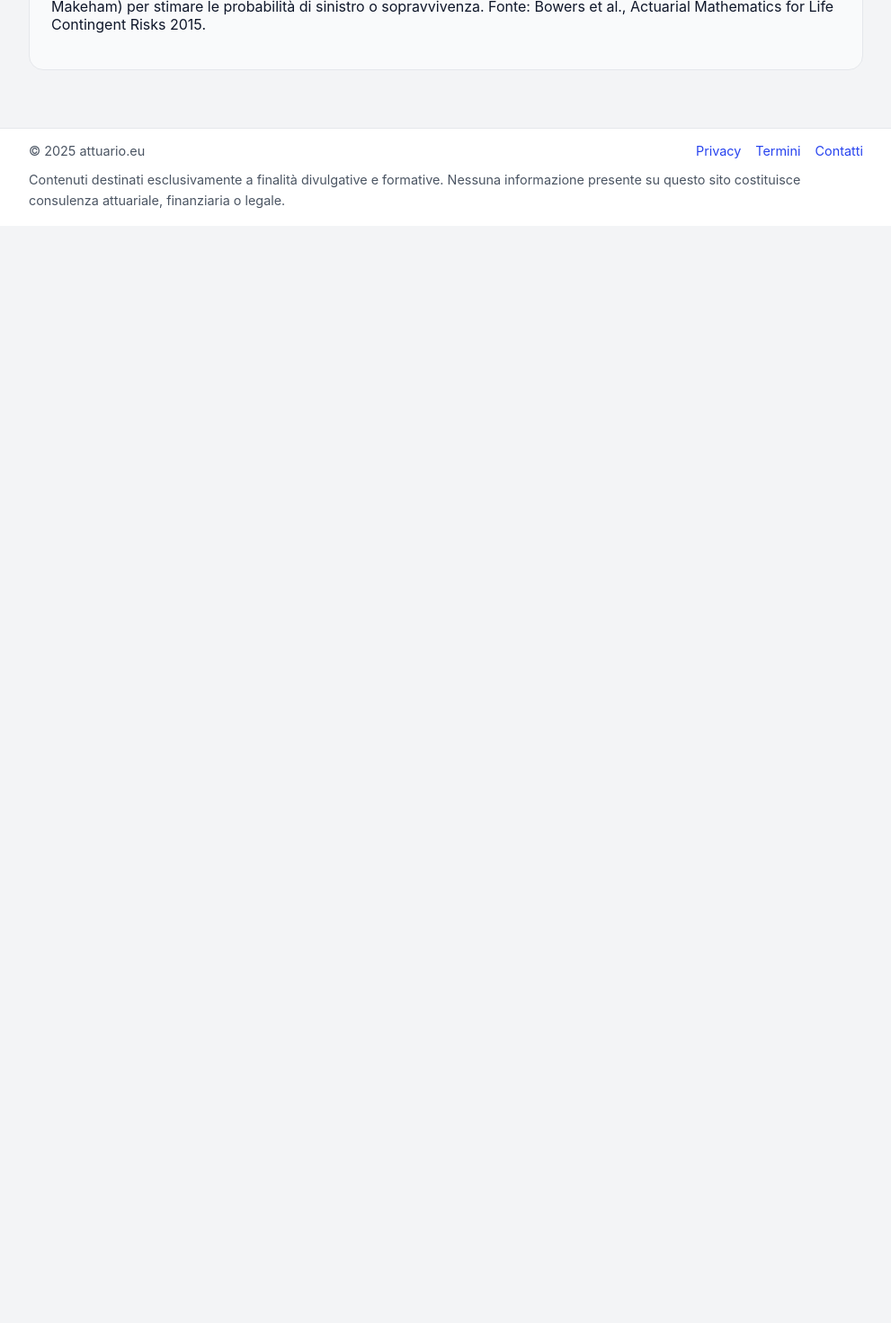
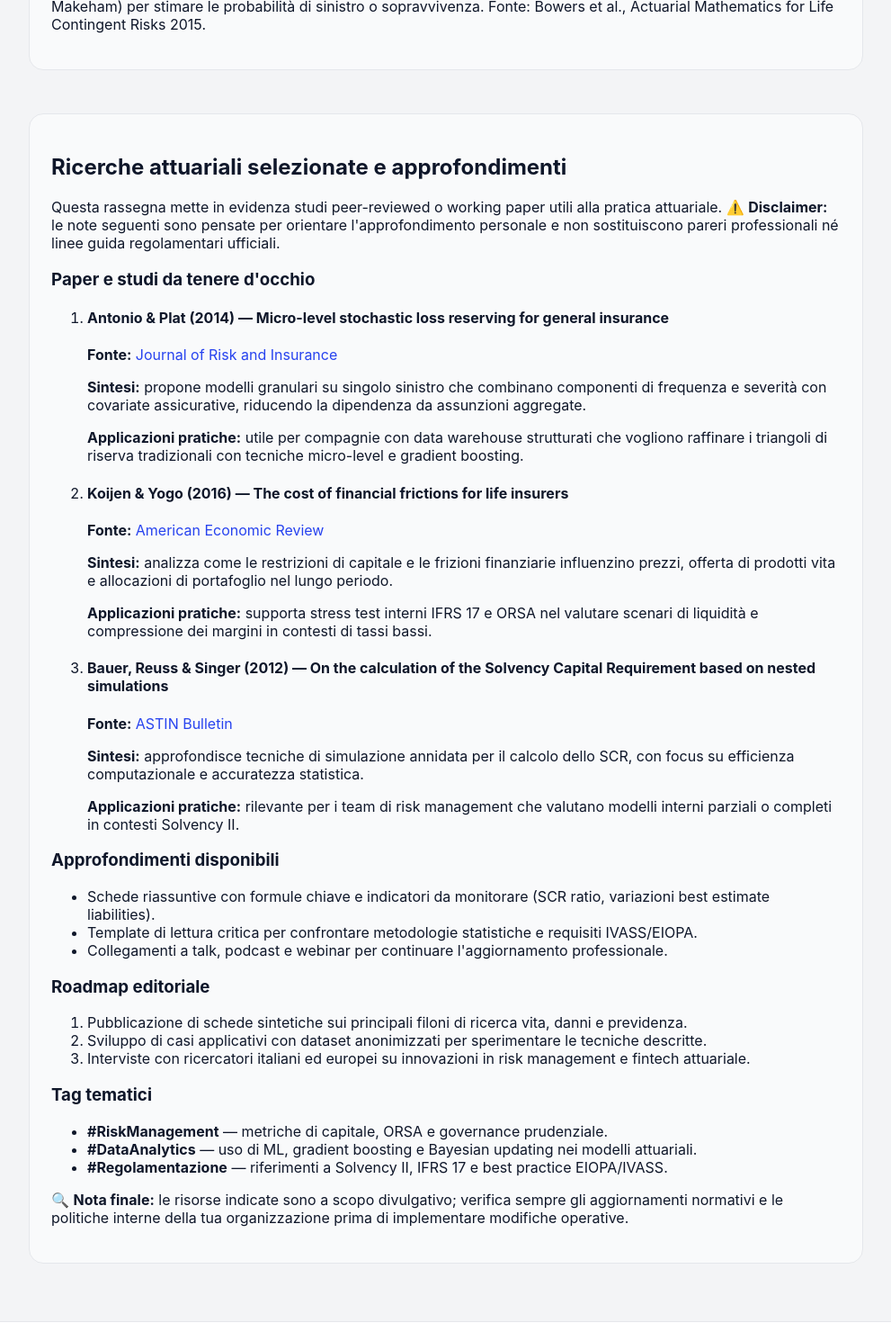
Before and after one commit to pietroscik/attuario-eu, a Next.js app: page /wiki in a window 1280 px wide. Shown: the part 1620-3090 px from the top of the page at 90% size, without its empty margins (144-1135 px from the left). Before the commit the page ends 1871 px from the top, so only its background shows below. Built offline with nearby package versions, Linux system fonts and the light colour scheme.

Commit message:
Aggiungi sezione ricerche attuariali alla wiki

```diff
--- a/pages/wiki.js
+++ b/pages/wiki.js
@@ -71,6 +71,103 @@ export default function Wiki() {
           le probabilità di sinistro o sopravvivenza. Fonte: Bowers et al., Actuarial Mathematics for Life Contingent Risks 2015.
         </p>
       </section>
+      <section className="info-panel" aria-labelledby="ricerche-attuariali">
+        <h2 id="ricerche-attuariali">Ricerche attuariali selezionate e approfondimenti</h2>
+        <p>
+          Questa rassegna mette in evidenza studi peer-reviewed o working paper utili alla pratica attuariale. ⚠️{" "}
+          <strong>Disclaimer:</strong> le note seguenti sono pensate per orientare l&apos;approfondimento personale e non sostituiscono
+          pareri professionali né linee guida regolamentari ufficiali.
+        </p>
+        <h3>Paper e studi da tenere d&apos;occhio</h3>
+        <ol>
+          <li>
+            <h4>Antonio &amp; Plat (2014) — Micro-level stochastic loss reserving for general insurance</h4>
+            <p>
+              <strong>Fonte:</strong>{" "}
+              <a href="https://onlinelibrary.wiley.com/doi/10.1111/jori.12029" rel="noreferrer" target="_blank">
+                Journal of Risk and Insurance
+              </a>
+            </p>
+            <p>
+              <strong>Sintesi:</strong> propone modelli granulari su singolo sinistro che combinano componenti di frequenza e severità con
+              covariate assicurative, riducendo la dipendenza da assunzioni aggregate.
+            </p>
+            <p>
+              <strong>Applicazioni pratiche:</strong> utile per compagnie con data warehouse strutturati che vogliono raffinare i triangoli di
+              riserva tradizionali con tecniche micro-level e gradient boosting.
+            </p>
+          </li>
+          <li>
+            <h4>Koijen &amp; Yogo (2016) — The cost of financial frictions for life insurers</h4>
+            <p>
+              <strong>Fonte:</strong>{" "}
+              <a href="https://www.aeaweb.org/articles?id=10.1257/aer.20130876" rel="noreferrer" target="_blank">
+                American Economic Review
+              </a>
+            </p>
+            <p>
+              <strong>Sintesi:</strong> analizza come le restrizioni di capitale e le frizioni finanziarie influenzino prezzi, offerta di
+              prodotti vita e allocazioni di portafoglio nel lungo periodo.
+            </p>
+            <p>
+              <strong>Applicazioni pratiche:</strong> supporta stress test interni IFRS 17 e ORSA nel valutare scenari di liquidità e
+              compressione dei margini in contesti di tassi bassi.
+            </p>
+          </li>
+          <li>
+            <h4>Bauer, Reuss &amp; Singer (2012) — On the calculation of the Solvency Capital Requirement based on nested simulations</h4>
+            <p>
+              <strong>Fonte:</strong>{" "}
+              <a href="https://www.cambridge.org/core/journals/astin-bulletin/article/on-the-calculation-of-the-solvency-capital-requirement-based-on-nested-simulations/" rel="noreferrer" target="_blank">
+                ASTIN Bulletin
+              </a>
+            </p>
+            <p>
+              <strong>Sintesi:</strong> approfondisce tecniche di simulazione annidata per il calcolo dello SCR, con focus su efficienza
+              computazionale e accuratezza statistica.
+            </p>
+            <p>
+              <strong>Applicazioni pratiche:</strong> rilevante per i team di risk management che valutano modelli interni parziali o completi
+              in contesti Solvency II.
+            </p>
+          </li>
+        </ol>
+        <h3>Approfondimenti disponibili</h3>
+        <ul>
+          <li>
+            Schede riassuntive con formule chiave e indicatori da monitorare (SCR ratio, variazioni best estimate liabilities).
+          </li>
+          <li>
+            Template di lettura critica per confrontare metodologie statistiche e requisiti IVASS/EIOPA.
+          </li>
+          <li>
+            Collegamenti a talk, podcast e webinar per continuare l&apos;aggiornamento professionale.
+          </li>
+        </ul>
+        <h3>Roadmap editoriale</h3>
+        <ol>
+          <li>Pubblicazione di schede sintetiche sui principali filoni di ricerca vita, danni e previdenza.</li>
+          <li>Sviluppo di casi applicativi con dataset anonimizzati per sperimentare le tecniche descritte.</li>
+          <li>Interviste con ricercatori italiani ed europei su innovazioni in risk management e fintech attuariale.</li>
+        </ol>
+        <h3>Tag tematici</h3>
+        <ul>
+          <li>
+            <strong>#RiskManagement</strong> — metriche di capitale, ORSA e governance prudenziale.
+          </li>
+          <li>
+            <strong>#DataAnalytics</strong> — uso di ML, gradient boosting e Bayesian updating nei modelli attuariali.
+          </li>
+          <li>
+            <strong>#Regolamentazione</strong> — riferimenti a Solvency II, IFRS 17 e best practice EIOPA/IVASS.
+          </li>
+        </ul>
+        <p>
+          🔍{" "}
+          <strong>Nota finale:</strong> le risorse indicate sono a scopo divulgativo; verifica sempre gli aggiornamenti normativi e le
+          politiche interne della tua organizzazione prima di implementare modifiche operative.
+        </p>
+      </section>
     </Layout>
   );
 }
```
